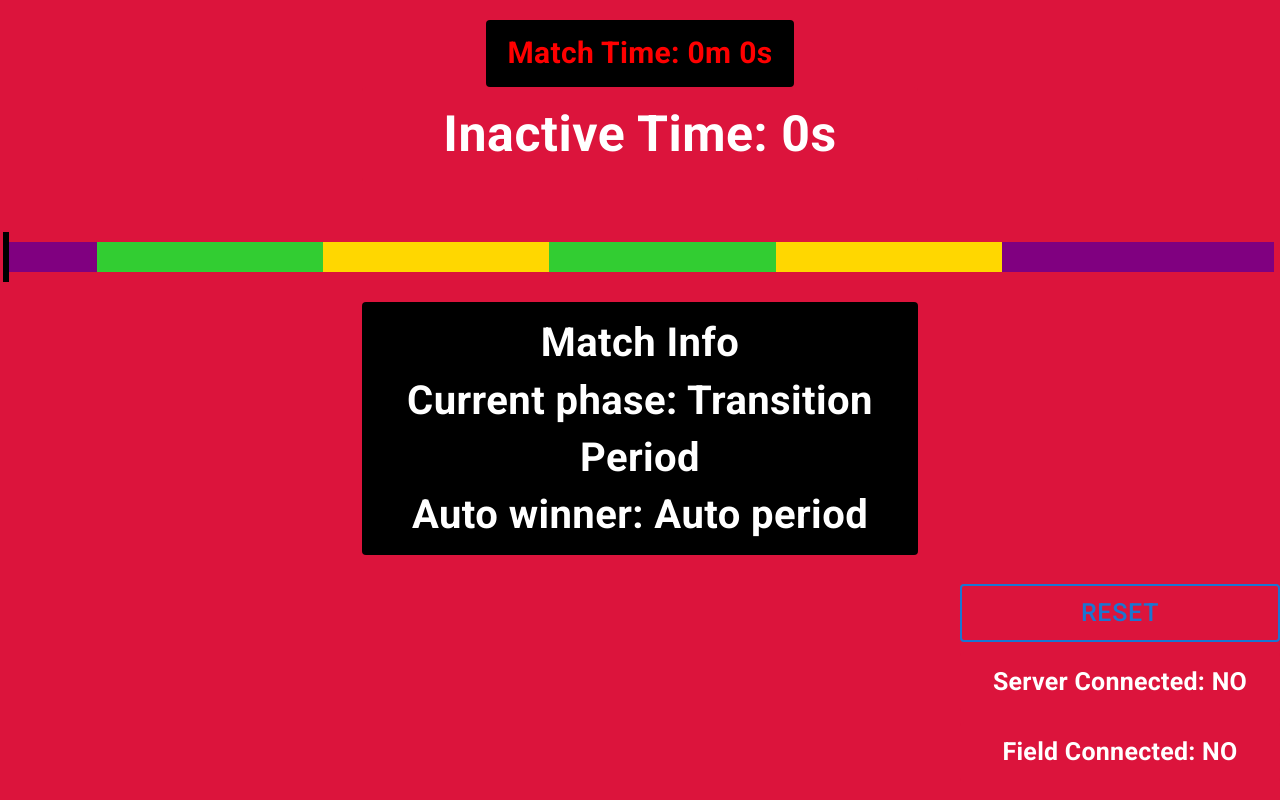
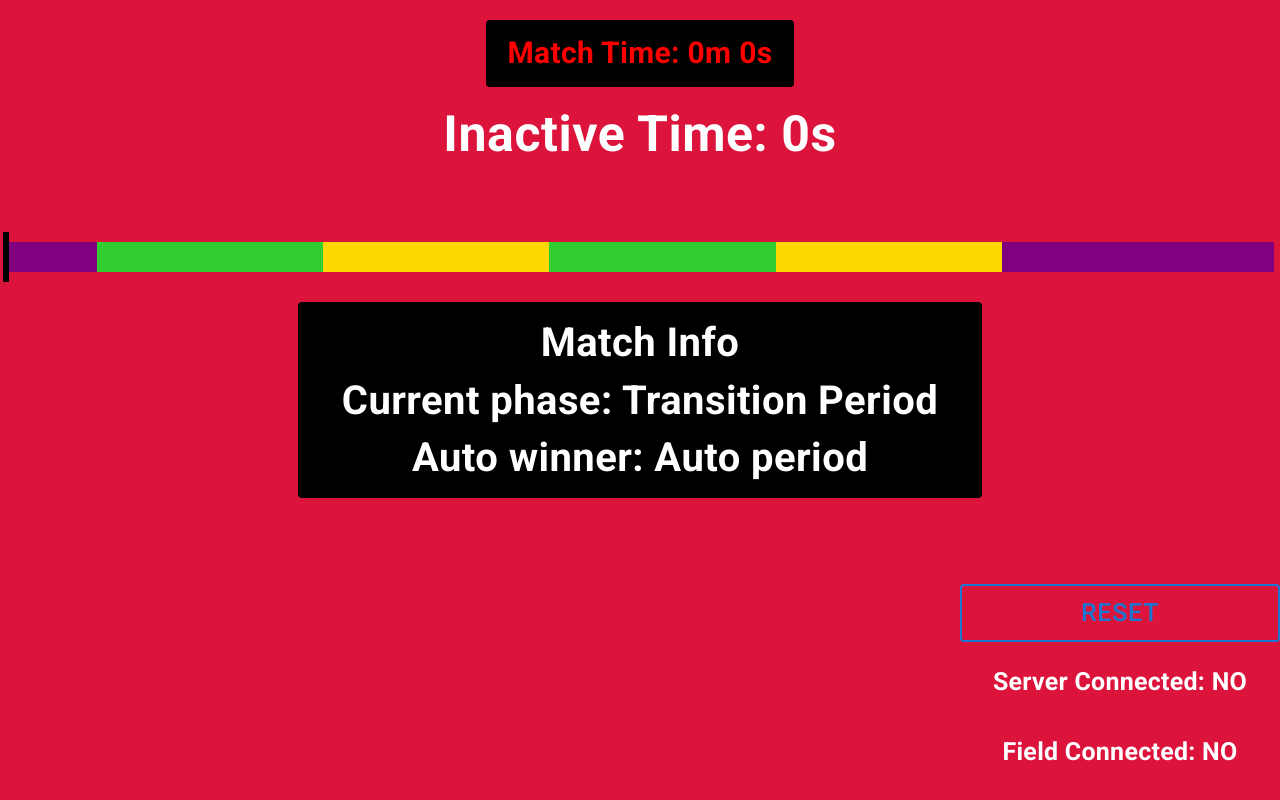
Before and after one commit to RoboTigers1796/2026-Operator-Dashboard, a React (Vite) app: page / in a window 1280 px wide. Shown: the top 800 px of the page. Built offline with nearby package versions, Linux system fonts and the light colour scheme; no server answers.

Commit message:
Added a 'Your Shift' message to the timeline to indicate which ones are your shift

```diff
--- a/src/App.jsx
+++ b/src/App.jsx
@@ -251,11 +251,7 @@ function App() {
                             color: dsMinutes <= 0 && dsSeconds <= 10
                             ? 'red'
                             : 'white',
-
                             bgcolor: 'black',
-                            // borderStyle : 'solid',
-                            // borderColor: 'black',
-                            // borderWidth : '5px',
                             userSelect: 'none',
                         }}
                     >
@@ -274,7 +270,7 @@ function App() {
                     >
                         {isHubActive ? 'Active' : 'Inactive'} Time: {timeLeftInShift}s
                     </Item>
-                    <Timeline autoWin={autonWin} matchTime={isTeleop ? timeElapsedInPeriod : 0} areRed={isRed} />
+                    <Timeline autoWin={autonWin} matchTime={isTeleop ? timeElapsedInPeriod : 0} areRed={isRed} Style={Item}/>
                     <Item
                         sx={{
                             fontSize: '40px',
@@ -283,7 +279,7 @@ function App() {
                             color: 'white',
                             bgcolor: 'black',
                             marginTop: '30px',
-                            width: '40%'
+                            width: '50%'
                         }}
                     >
                         Match Info <br/>
--- a/src/components/Timeline.jsx
+++ b/src/components/Timeline.jsx
@@ -1,24 +1,35 @@
-import { Box, width } from "@mui/system";
+import { Box, color, display, fontSize, height, width } from "@mui/system";
 
 
 
 
-export default function Timeline({autoWin, matchTime, areRed}) {
+export default function Timeline({autoWin, matchTime, areRed, Style}) {
 
     let firstColor = 'limeGreen';
     let secondColor = 'gold';
 
+    let firstText = "";
+    let secondText = "";
+
     if (autoWin === 'R') {
         firstColor = 'blue';
-        secondColor = 'red'
+        secondColor = 'red';
         if(areRed){
-
+            firstText = "";
+            secondText = "Your Shift";
+        } else if(!areRed){
+            firstText = "Your Shift";
+            secondText = "";
         }
     } else if (autoWin === 'B') {
         firstColor = 'red';
-        secondColor = 'blue'
+        secondColor = 'blue';
         if(!areRed){
-
+            firstText = "";
+            secondText = "Your Shift";
+        } else if(areRed){
+            firstText = "Your Shift";
+            secondText = "";
         }
     }
 
@@ -32,15 +43,15 @@ export default function Timeline({autoWin, matchTime, areRed}) {
                 alignContent: 'center',
                 backgroundColor: 'purple',
                 marginTop: '60px',
-                position: 'relative'
+                position: 'relative',
             }}
         >
             <Box sx={{backgroundColor: 'black', height: '50px', width: '6px', position: 'absolute', top: '50%', transform: 'translateY(-50%)', left: `calc(100% * (${matchTime} / 140) - 3px)`}}></Box>
-            <Box sx={{backgroundColor: 'purple', flex: 10 / 140, height: '30px'}}></Box>
-            <Box sx={{backgroundColor: firstColor, flex: 25 / 140, height: '30px'}}></Box>
-            <Box sx={{backgroundColor: secondColor, flex: 25 / 140, height: '30px'}}></Box>
-            <Box sx={{backgroundColor: firstColor, flex: 25 / 140, height: '30px'}}></Box>
-            <Box sx={{backgroundColor: secondColor, flex: 25 / 140, height: '30px'}}></Box>
+            <Box sx={{display: 'flex', flexDirection: 'column',backgroundColor: 'purple', flex: 10 / 140, height: '30px'}}></Box>
+            <Box sx={{backgroundColor: firstColor, flex: 25 / 140, height: '30px'}}><Style sx ={{backgroundColor: 'transparent', fontSize: '23px', color: 'gold'}}> {firstText}</Style></Box>
+            <Box sx={{backgroundColor: secondColor, flex: 25 / 140, height: '30px'}}><Style sx ={{backgroundColor: 'transparent', fontSize: '23px', color: 'gold'}}> {secondText}</Style></Box>
+            <Box sx={{backgroundColor: firstColor, flex: 25 / 140, height: '30px'}}><Style sx ={{backgroundColor: 'transparent', fontSize: '23px', color: 'gold'}}> {firstText}</Style></Box>
+            <Box sx={{backgroundColor: secondColor, flex: 25 / 140, height: '30px'}}><Style sx ={{backgroundColor: 'transparent', fontSize: '23px', color: 'gold'}}> {secondText}</Style></Box>
             <Box sx={{backgroundColor: 'purple', flex: 30 / 140, height: '30px'}}></Box>
         </Box>
     )
```
